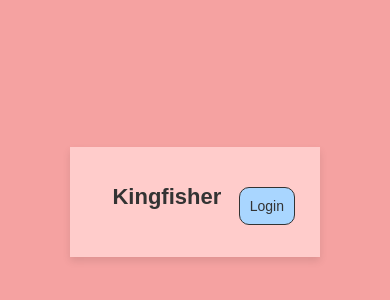
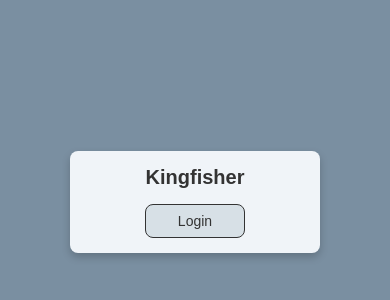
Before and after one commit to yashrustagi2004/Kingfisher, a React (Create React App) app in the folder popup/: page / in a window 390 px wide. Shown: the part 220-520 px from the top of the page. Built offline with nearby package versions, Linux system fonts and the light colour scheme.

Commit message:
login UI fixed

```diff
--- a/popup/src/components/loginComponent.js
+++ b/popup/src/components/loginComponent.js
@@ -142,12 +142,12 @@
     <div className="container">
     <div className="login-card">
       {!isLoggedIn ? (
-          <div className="header-row">
+        <>
           <div className="brand">Kingfisher</div>
           <button id="login-btn" className="login-btn" onClick={handleLoginClick}>
             Login
           </button>
-          </div>
+        </>
       ) : (
         <>
           <div className="header-row">
@@ -189,6 +189,7 @@
       )}
     </div>
   </div>
+
   );
 }
 
--- a/popup/src/styles/loginComponent.css
+++ b/popup/src/styles/loginComponent.css
@@ -9,7 +9,7 @@
   display: flex;
   justify-content: center;
   align-items: center;
-  background-color: #f5a2a1;
+  background-color: #7a8fa1;
   min-height: 100vh;
 }
 
@@ -21,40 +21,40 @@
 }
 
 .login-card {
-  background-color: #ffcccb;
+  background-color: #f0f4f8;
   display: flex;
   flex-direction: column;
   justify-content: center;
   align-items: center;
-  box-shadow: 0 4px 8px rgba(0, 0, 0, 0.1);
-  width: 250px;
-  height: 110px;
-  padding: 20px;
+  box-shadow: 0 4px 8px rgba(0, 0, 0, 0.2);
+  width: 300px;
+  padding: 25px;
+  border-radius: 8px;
 }
 
 .brand {
-  margin-bottom: 10px;
-  font-size: 28px;
+  font-size: 24px;
   font-weight: bold;
   color: #333;
   text-align: center;
-  width: 225px;
+  margin-bottom: 20px;
 }
 
 .login-btn {
-  margin-top: 7px;
-  background-color: #a9d6ff;
+  background-color: #d7e0e6;
   border: 1px solid #333;
-  border-radius: 10px;
-  padding: 10px;
+  border-radius: 8px;
+  padding: 10px 20px;
   font-size: 16px;
   color: #333;
   cursor: pointer;
   transition: background-color 0.3s ease;
+  text-align: center;
+  min-width: 100px;
 }
 
 .login-btn:hover {
-  background-color: #87c5ff;
+  background-color: #c7d0d6;
 }
 
 .hidden {
@@ -100,7 +100,7 @@
 }
 
 input:checked + .slider {
-  background-color: #87c5ff;
+  background-color: #7a8fa1;
 }
 
 input:checked + .slider:before {
@@ -118,7 +118,8 @@
   display: flex;
   align-items: center;
   justify-content: center;
-  margin-top: 10px;
+  margin-top: 16px;
+  width: 100%;
 }
 
 /* Auto-check toggle properties */
@@ -126,13 +127,13 @@
   display: flex;
   align-items: center;
   width: 100%;
-  margin-top: 10px;
+  margin-top: 16px;
 }
 
 .toggle-label {
-  font-size: 14px;
+  font-size: 16px;
   color: #333;
-  margin-left: 5px;
+  margin-left: 8px;
 }
 
 .header-row {
@@ -140,12 +141,13 @@
   justify-content: space-between;
   align-items: center;
   width: 100%;
+  margin-bottom: 16px;
 }
 
 .toggle-controls {
   display: flex;
   align-items: center;
-  gap: 10px;
+  gap: 12px;
 }
 
 /* Notification Styles */
@@ -153,44 +155,67 @@
   position: fixed;
   top: 16px;
   right: 16px;
-  background-color: #a9ffcb;
-  padding: 10px 18px;
+  background-color: #d7e0e6;
+  padding: 12px 20px;
   border-radius: 8px;
-  box-shadow: 0 0 10px rgba(0,0,0,0.1);
+  box-shadow: 0 2px 10px rgba(0,0,0,0.2);
   opacity: 0;
   transition: opacity 0.3s ease-in-out;
   z-index: 9999;
-  color: #222;
-  font-size: 14px;
+  color: #333;
+  font-size: 16px;
+  max-width: 300px;
+  word-wrap: break-word;
+  border-left: 4px solid #7a8fa1;
 }
 
 .notification.error {
-  background-color: #ffadad;
+  background-color: #f3f3f3;
   color: #721c24;
+  border-left: 4px solid #F44336;
+}
+
+.notification.show {
+  opacity: 1;
 }
 
 /* Responsive styles */
 @media (max-width: 768px) {
   .login-card {
-    padding: 25px 30px;
+    width: 280px;
+    padding: 20px;
   }
 
   .brand {
-    width: 200px;
+    font-size: 22px;
+  }
+
+  .notification {
+    max-width: 280px;
+    right: 8px;
+    top: 8px;
   }
 }
 
 @media (max-width: 480px) {
+  .login-card {
+    width: 250px;
+    padding: 15px;
+  }
+
   .brand {
-    font-size: 22px;
-    width: 180px;
+    font-size: 20px;
+    margin-bottom: 15px;
   }
 
   .login-btn {
     font-size: 14px;
+    padding: 8px 16px;
   }
 
-  .login-card {
-    padding: 20px 25px;
+  .notification {
+    max-width: 250px;
+    padding: 10px 16px;
+    font-size: 14px;
   }
 }
```
Also changed, not shown: 11 other files (tests, documents, lock files or other folders). Lines whose indentation alone changed are shown as unchanged.
